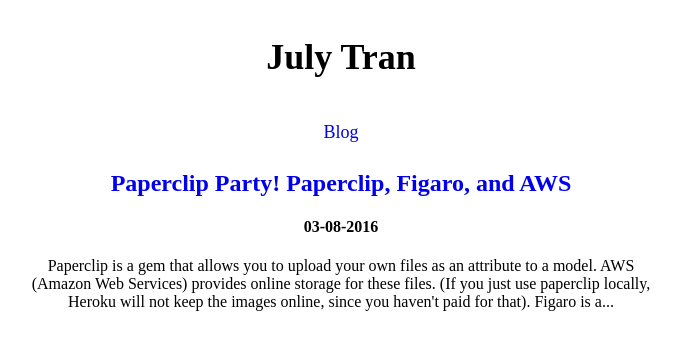
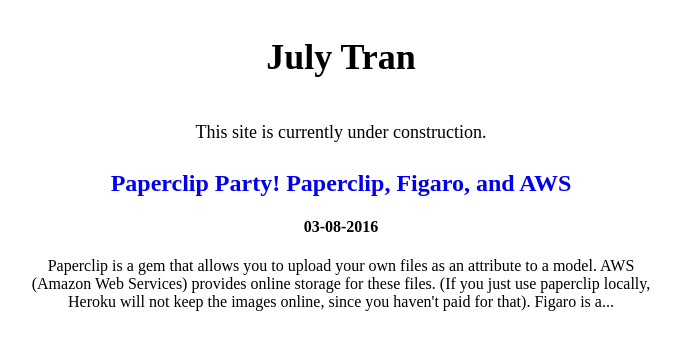
Before and after one commit to julyytran/julyytran.github.io, a Jekyll site: the page built from index.html, in a window 1280 px wide. Shown: the top 350 px of the page, without its empty margins (299-980 px from the left). Built offline with Jekyll 4.4.1, drawn with Linux system fonts in a browser that asks for light colours.

Commit message:
add under construction

```diff
--- a/_includes/header.html
+++ b/_includes/header.html
@@ -9,7 +9,7 @@
   <h3>{{ site.title }}</h3>
   <div id ="nav">
     <nav>
-      <a href="/">Blog</a>
+      This site is currently under construction.
     </nav>
     </header>
     </div>
```
